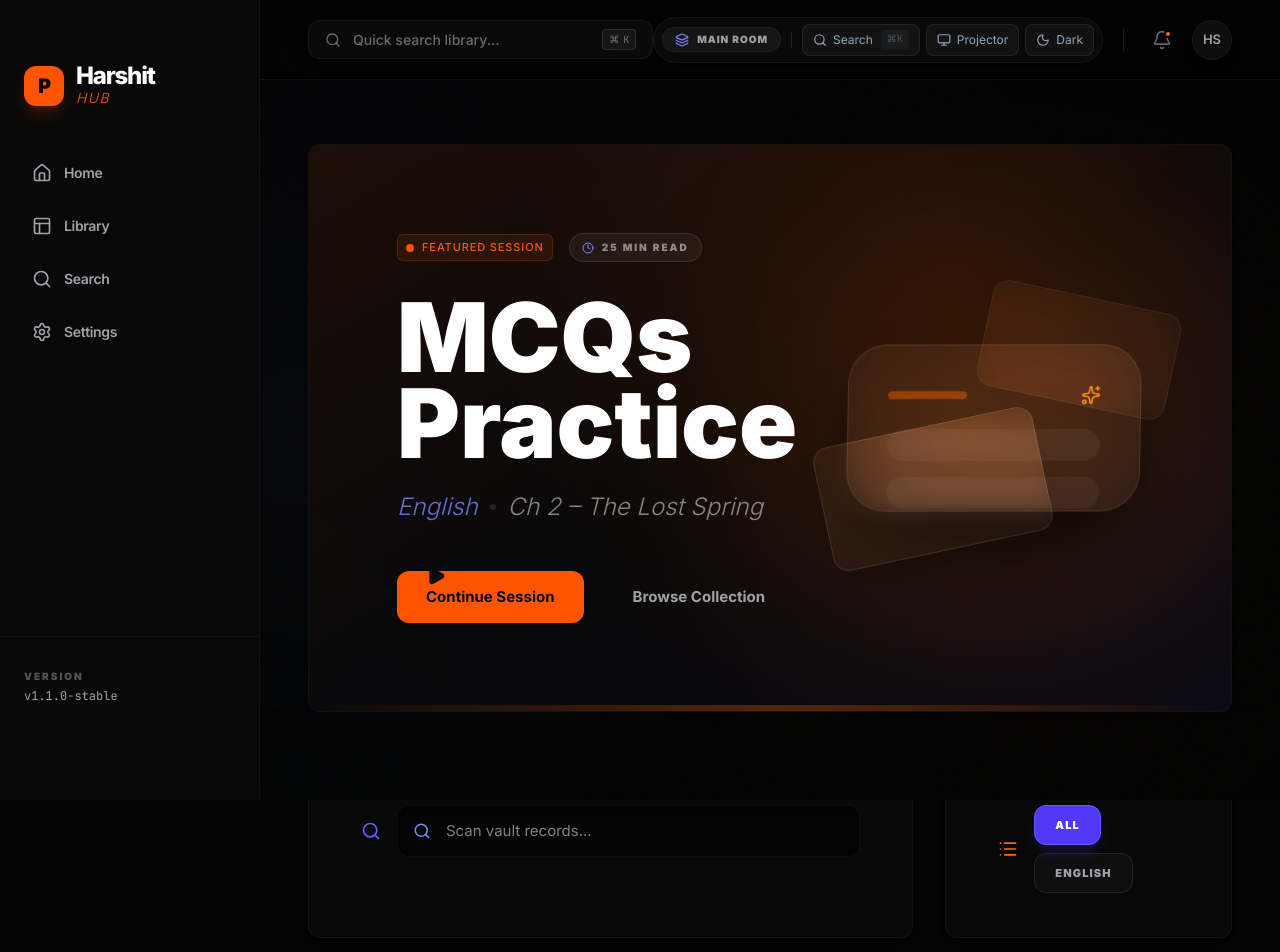
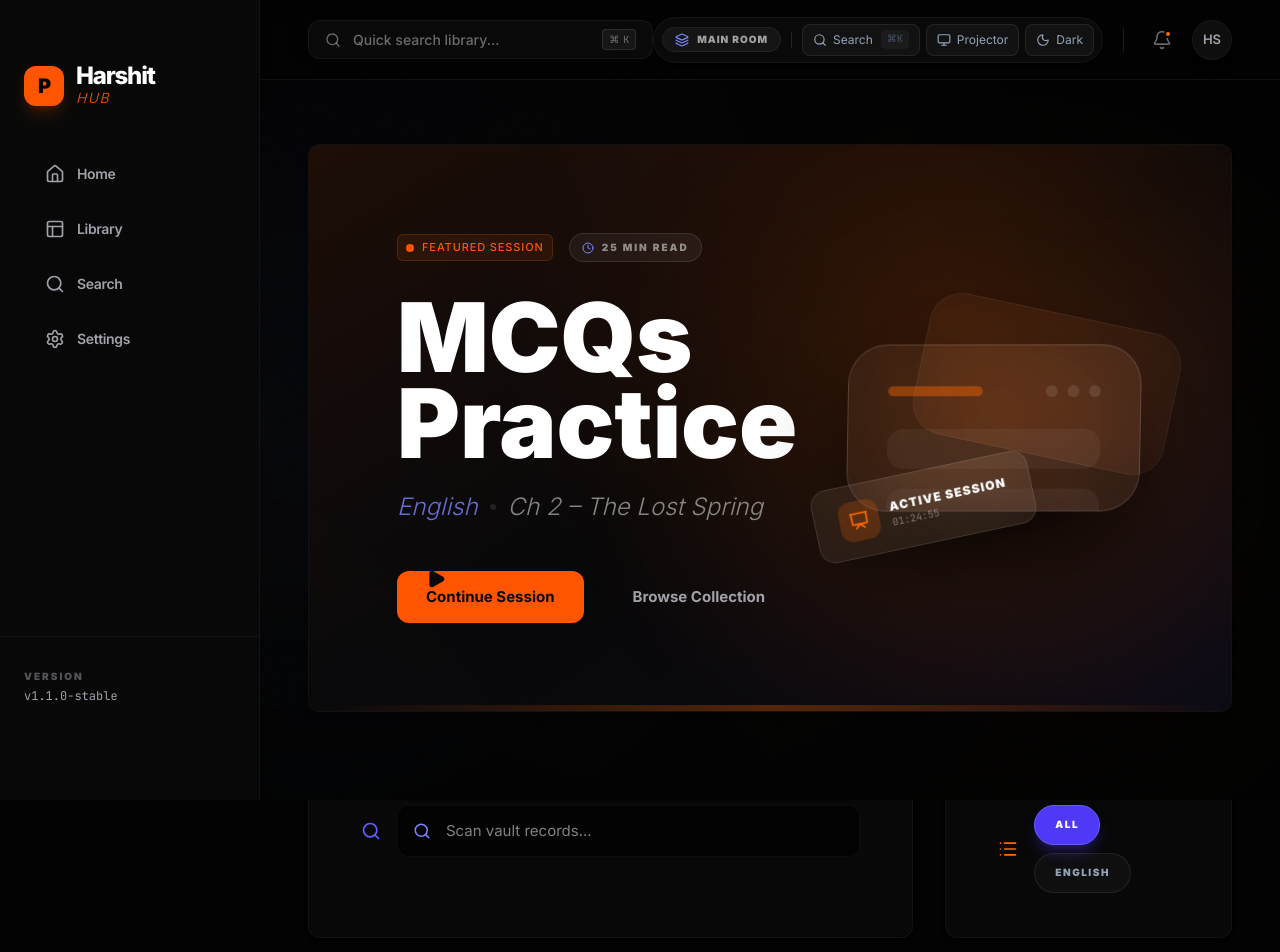
Before and after one commit to harshitsinghbhandari565-del/Presentation-, a Next.js app: page / in a window 1280 px wide. Shown: the top 952 px of the page. Built offline with nearby package versions, Linux system fonts and the light colour scheme.

Commit message:
Phase 3: Micro Polish - Unified transitions, refined focus states, and performance optimization
Co-authored-by: arena-agent <297053741+arena-agent@users.noreply.github.com>

```diff
--- a/src/app/search/page.tsx
+++ b/src/app/search/page.tsx
@@ -9,18 +9,17 @@ import type { Presentation } from "@/types/presentation";
 
 export default function SearchPage() {
   const [query, setQuery] = useState("");
-  const presentations = (data.presentations || []) as Presentation[];
-
   const filtered = useMemo(() => {
-    if (!query.trim()) return presentations;
+    const allPresentations = (data.presentations || []) as Presentation[];
+    if (!query.trim()) return allPresentations;
     const q = query.toLowerCase();
-    return presentations.filter(p =>
+    return allPresentations.filter(p =>
       p.title.toLowerCase().includes(q) ||
       p.subject.toLowerCase().includes(q) ||
       p.topic.toLowerCase().includes(q) ||
       p.tags.some(t => t.toLowerCase().includes(q))
     );
-  }, [query, presentations]);
+  }, [query]);
 
   return (
     <div className="space-y-10 max-w-5xl mx-auto">
--- a/src/components/dashboard/FeaturedPresentation.tsx
+++ b/src/components/dashboard/FeaturedPresentation.tsx
@@ -61,29 +61,43 @@ export default function FeaturedPresentation({
 
             {/* Perspective Showcase Side */}
             <div className="hidden lg:flex flex-1 relative perspective-1000 items-center justify-center">
+                {/* Background Glow */}
+                <div className="absolute -inset-20 bg-orange-500/10 blur-[120px] rounded-full pointer-events-none mix-blend-screen animate-pulse" />
+
+                {/* Secondary Slide (Back) */}
+                <div className="absolute top-0 right-0 z-10 w-64 aspect-video bg-white/[0.02] backdrop-blur-xl rounded-[2rem] border border-white/5 shadow-2xl transform rotate-12 -translate-y-8 translate-x-8 group-hover/hero:translate-x-12 group-hover/hero:-translate-y-12 transition-all duration-1000 ease-out" />
+
                 {/* Main Slide */}
-                    <div className="relative z-20 w-full aspect-video bg-white/[0.04] backdrop-blur-2xl rounded-[2.5rem] border border-white/10 shadow-[0_40px_80px_-20px_rgba(0,0,0,0.8)] overflow-hidden transform rotate-x-6 rotate-y-[-10deg] rotate-z-1 group-hover/hero:rotate-0 group-hover/hero:scale-[1.02] transition-all duration-1000 p-8 md:p-10 flex flex-col gap-6">
+                <div className="relative z-20 w-full aspect-video bg-white/[0.04] backdrop-blur-3xl rounded-[2.5rem] border border-white/15 shadow-[0_50px_100px_-20px_rgba(0,0,0,0.9)] overflow-hidden transform rotate-x-6 rotate-y-[-10deg] rotate-z-1 group-hover/hero:rotate-0 group-hover/hero:scale-[1.05] transition-all duration-1000 ease-out p-10 flex flex-col gap-8">
                     <div className="flex justify-between items-center">
-                            <div className="w-20 h-2 bg-orange-500/40 rounded-full" />
-                            <Sparkles size={20} className="text-orange-400" />
+                        <div className="w-24 h-2.5 bg-orange-500/40 rounded-full" />
+                        <div className="flex gap-2.5">
+                            <div className="w-3 h-3 rounded-full bg-white/10" />
+                            <div className="w-3 h-3 rounded-full bg-white/10" />
+                            <div className="w-3 h-3 rounded-full bg-white/10" />
                         </div>
-                        <div className="space-y-4 flex-1">
-                            <div className="w-full h-8 bg-white/5 rounded-2xl" />
-                            <div className="w-full h-8 bg-white/5 rounded-2xl" />
-                            <div className="w-2/3 h-8 bg-white/5 rounded-2xl" />
                     </div>
-                        <div className="h-32 bg-black/40 rounded-[2rem] border border-white/5 flex items-center justify-center shadow-inner relative">
-                            <div className="absolute inset-0 bg-orange-600/5" />
-                            <Play size={48} className="text-white/10" />
+                    <div className="space-y-5 flex-1">
+                        <div className="w-full h-10 bg-white/5 rounded-2xl" />
+                        <div className="w-full h-10 bg-white/5 rounded-2xl" />
+                        <div className="w-4/5 h-10 bg-white/5 rounded-2xl" />
+                    </div>
+                    <div className="mt-auto h-44 bg-black/40 rounded-[2.5rem] border border-white/5 flex items-center justify-center shadow-inner relative group/play overflow-hidden">
+                        <div className="absolute inset-0 bg-gradient-to-br from-orange-600/10 to-transparent opacity-0 group-hover/play:opacity-100 transition-opacity" />
+                        <Play size={80} className="text-white/5 group-hover/play:text-orange-500 group-hover/play:scale-110 transition-all duration-700 ease-out" />
                     </div>
                 </div>
 
-                    {/* Floating Secondary Slides */}
-                    <div className="absolute -top-12 -right-8 z-10 w-48 aspect-video bg-white/[0.02] backdrop-blur-lg rounded-2xl border border-white/5 shadow-2xl transform rotate-12 group-hover/hero:translate-x-4 group-hover/hero:-translate-y-4 transition-all duration-1000" />
-                    <div className="absolute -bottom-10 -left-6 z-30 w-56 aspect-video bg-white/[0.03] backdrop-blur-md rounded-2xl border border-white/10 shadow-2xl transform -rotate-12 group-hover/hero:-translate-x-6 group-hover/hero:translate-y-4 transition-all duration-1000" />
-
-                    {/* Decorative Ambient Light */}
-                    <div className="absolute -inset-20 bg-orange-500/10 blur-[100px] rounded-full pointer-events-none mix-blend-screen animate-pulse" />
+                {/* Front Element (Floating Badge) */}
+                <div className="absolute -bottom-8 -left-8 z-30 px-6 py-4 bg-white/5 backdrop-blur-2xl rounded-2xl border border-white/10 shadow-2xl transform -rotate-12 group-hover/hero:-translate-x-4 group-hover/hero:translate-y-4 transition-all duration-1000 ease-out flex items-center gap-3">
+                    <div className="w-10 h-10 rounded-xl bg-orange-500/20 flex items-center justify-center text-orange-500">
+                        <PresentationIcon size={20} />
+                    </div>
+                    <div className="flex flex-col">
+                        <span className="text-xs font-black text-white uppercase tracking-widest">Active session</span>
+                        <span className="text-[10px] text-white/40 font-mono">01:24:55</span>
+                    </div>
+                </div>
             </div>
             </div>
 
--- a/src/components/dashboard/SubjectChips.tsx
+++ b/src/components/dashboard/SubjectChips.tsx
@@ -15,10 +15,10 @@ export default function SubjectChips({
       <button
         onClick={() => onSelect("All")}
         aria-pressed={active === "All"}
-        className={`px-5 py-2.5 min-h-[40px] rounded-xl text-[11px] font-black uppercase tracking-widest transition-all border ${
+        className={`px-5 py-2.5 min-h-[40px] rounded-full text-[10px] font-black uppercase tracking-[0.15em] transition-all duration-300 border ${
           active === "All"
-            ? "bg-indigo-600 border-indigo-500 text-white shadow-lg shadow-indigo-600/20 active:scale-95"
-            : "bg-white/[0.03] border-white/[0.08] text-[var(--color-text-secondary)] hover:text-white hover:bg-white/[0.05] active:scale-95"
+            ? "bg-indigo-600 border-indigo-500 text-white shadow-lg shadow-indigo-600/30 active:scale-95"
+            : "bg-white/[0.03] border-white/[0.08] text-[#94a3b8] hover:text-[#f8fafc] hover:bg-white/[0.06] hover:border-white/[0.12] active:scale-95"
         }`}
       >
         ALL
@@ -28,10 +28,10 @@ export default function SubjectChips({
           key={s}
           onClick={() => onSelect(s)}
           aria-pressed={active === s}
-          className={`px-5 py-2.5 min-h-[40px] rounded-xl text-[11px] font-black uppercase tracking-widest transition-all border ${
+          className={`px-5 py-2.5 min-h-[40px] rounded-full text-[10px] font-black uppercase tracking-[0.15em] transition-all duration-300 border ${
             active === s
-              ? "bg-indigo-600 border-indigo-500 text-white shadow-lg shadow-indigo-600/20 active:scale-95"
-              : "bg-white/[0.03] border-white/[0.08] text-[var(--color-text-secondary)] hover:text-white hover:bg-white/[0.05] active:scale-95"
+              ? "bg-indigo-600 border-indigo-500 text-white shadow-lg shadow-indigo-600/30 active:scale-95"
+              : "bg-white/[0.03] border-white/[0.08] text-[#94a3b8] hover:text-[#f8fafc] hover:bg-white/[0.06] hover:border-white/[0.12] active:scale-95"
           }`}
         >
           {s.toUpperCase()}
--- a/src/components/layout/VaultAppShell.tsx
+++ b/src/components/layout/VaultAppShell.tsx
@@ -1,3 +1,4 @@
+/* eslint-disable react-hooks/set-state-in-effect */
 "use client";
 import React, { useEffect, useState } from 'react';
 import Link from 'next/link';
@@ -20,7 +21,6 @@ export const VaultAppShell: React.FC<VaultAppShellProps> = ({ children }) => {
   const [mounted, setMounted] = useState(false);
 
   useEffect(() => {
-    setMounted(true);
     const handleResize = () => {
       if (window.innerWidth >= 1024) setViewport('desktop');
       else if (window.innerWidth >= 768) setViewport('tablet');
@@ -28,6 +28,7 @@ export const VaultAppShell: React.FC<VaultAppShellProps> = ({ children }) => {
     };
 
     handleResize();
+    setMounted(true);
     window.addEventListener('resize', handleResize);
     return () => window.removeEventListener('resize', handleResize);
   }, []);
--- a/src/components/navigation/side-nav/side-nav.css
+++ b/src/components/navigation/side-nav/side-nav.css
@@ -18,6 +18,8 @@
   gap: var(--space-3);
   padding-block: 14px;
   padding-inline: var(--space-5);
+  margin-inline: 12px;
+  border-radius: 12px;
   color: var(--color-text-secondary);
   text-decoration: none;
   font-family: var(--font-body);
@@ -25,27 +27,31 @@
   font-weight: 600;
   transition: all var(--motion-micro) var(--ease-default);
   position: relative;
+  border: 1px solid transparent;
 }
 
 .ov-side-nav__item:hover {
   color: var(--color-text-primary);
-  background-color: rgba(255, 255, 255, 0.02);
+  background-color: rgba(255, 255, 255, 0.03);
+  border-color: rgba(255, 255, 255, 0.05);
 }
 
 .ov-side-nav__item--active {
   color: var(--color-text-primary);
-  background-color: rgba(255, 85, 0, 0.05);
+  background-color: rgba(255, 85, 0, 0.08);
+  border-color: rgba(255, 85, 0, 0.15);
+  box-shadow: 0 4px 12px rgba(0, 0, 0, 0.2);
 }
 
 .ov-side-nav__item--active::before {
   content: '';
   position: absolute;
-  left: 0;
-  top: 15%;
-  bottom: 15%;
-  width: 3px;
+  left: -12px;
+  top: 25%;
+  bottom: 25%;
+  width: 4px;
   background-color: var(--color-accent-default);
-  box-shadow: 0 0 10px var(--color-accent-default);
+  box-shadow: 0 0 15px var(--color-accent-default);
   border-radius: 0 4px 4px 0;
 }
 
--- a/src/components/primitive/button/button.css
+++ b/src/components/primitive/button/button.css
@@ -7,7 +7,7 @@
   font-family: var(--font-body);
   font-size: var(--type-body-strong-size);
   font-weight: 700;
-  line-height: var(--type-body-strong-line-height);
+  line-height: 1;
   cursor: pointer;
   transition: all var(--motion-micro) var(--ease-default);
   white-space: nowrap;
@@ -18,6 +18,11 @@
 
 .ov-button:active {
   transform: scale(0.96);
+}
+
+.ov-button--primary:active {
+  background-color: var(--color-accent-pressed);
+  box-shadow: 0 4px 12px rgba(255, 85, 0, 0.2);
 }
 
 @media (prefers-reduced-motion: reduce) {
--- a/src/components/primitive/card/card.css
+++ b/src/components/primitive/card/card.css
@@ -2,7 +2,7 @@
   background-color: var(--color-surface-elevated);
   border: 1px solid var(--color-border-subtle);
   border-radius: 12px;
-  box-shadow: 0 4px 6px -1px rgba(0, 0, 0, 0.1), 0 2px 4px -1px rgba(0, 0, 0, 0.06);
+  box-shadow: 0 4px 6px -1px rgba(0, 0, 0, 0.2), 0 2px 4px -1px rgba(0, 0, 0, 0.1);
   overflow: hidden;
   display: flex;
   flex-direction: column;
@@ -10,9 +10,9 @@
 }
 
 .ov-card--interactive:hover {
-  border-color: var(--color-border-default);
-  box-shadow: var(--shadow-level-2);
-  transform: translateY(-2px);
+  border-color: var(--color-border-strong);
+  box-shadow: 0 20px 25px -5px rgba(0, 0, 0, 0.3), 0 10px 10px -5px rgba(0, 0, 0, 0.1);
+  transform: translateY(-4px);
   background-color: var(--color-surface-overlay);
 }
 
--- a/src/styles/base.css
+++ b/src/styles/base.css
@@ -37,6 +37,27 @@ textarea:focus-visible,
 [tabindex]:focus-visible {
   outline: 2px solid var(--color-accent-default);
   outline-offset: 4px;
+  box-shadow: 0 0 0 4px var(--color-focus-ring);
+}
+
+/* Premium Scrollbar */
+::-webkit-scrollbar {
+  width: 10px;
+  height: 10px;
+}
+
+::-webkit-scrollbar-track {
+  background: var(--color-surface-base);
+}
+
+::-webkit-scrollbar-thumb {
+  background: var(--color-border-strong);
+  border: 3px solid var(--color-surface-base);
+  border-radius: 10px;
+}
+
+::-webkit-scrollbar-thumb:hover {
+  background: var(--color-text-muted);
 }
 
 button:focus,
```
Lines whose indentation alone changed are shown as unchanged.
